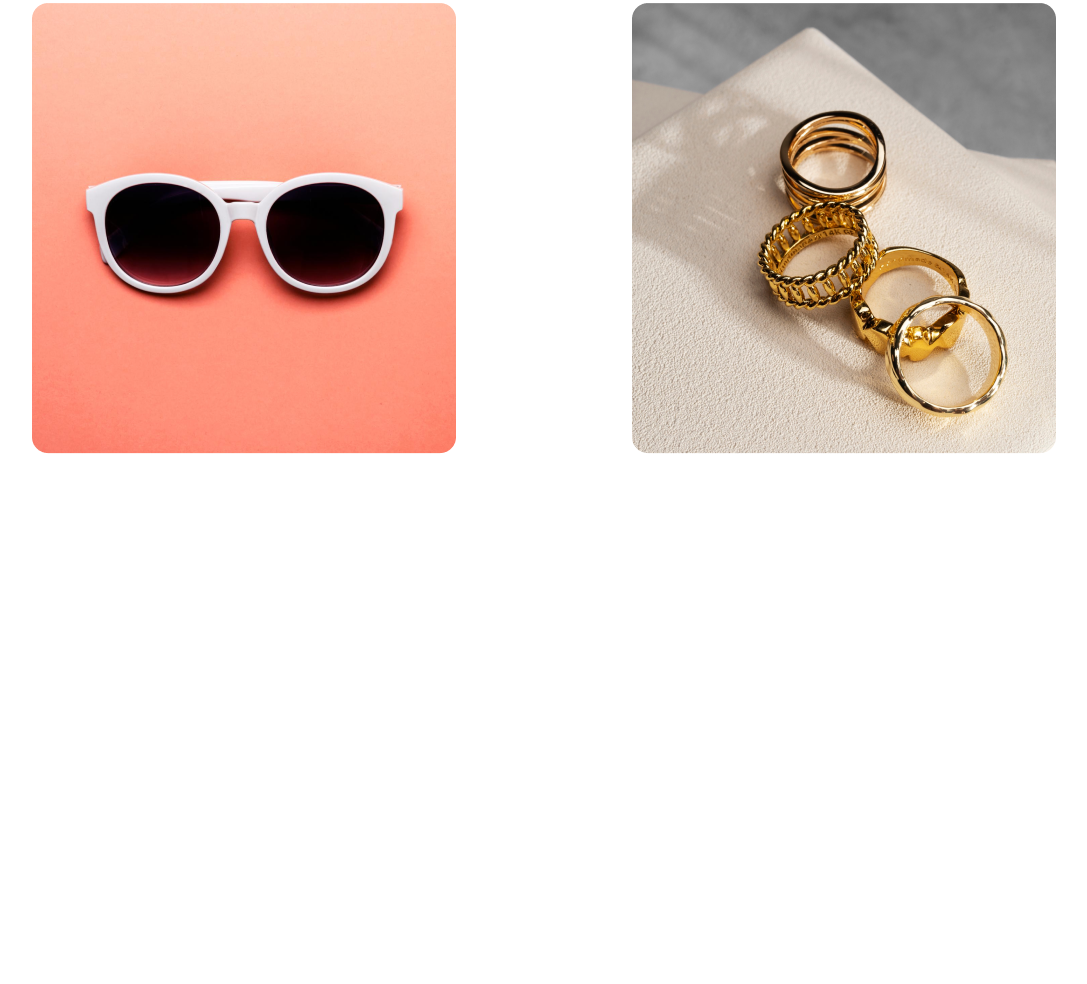
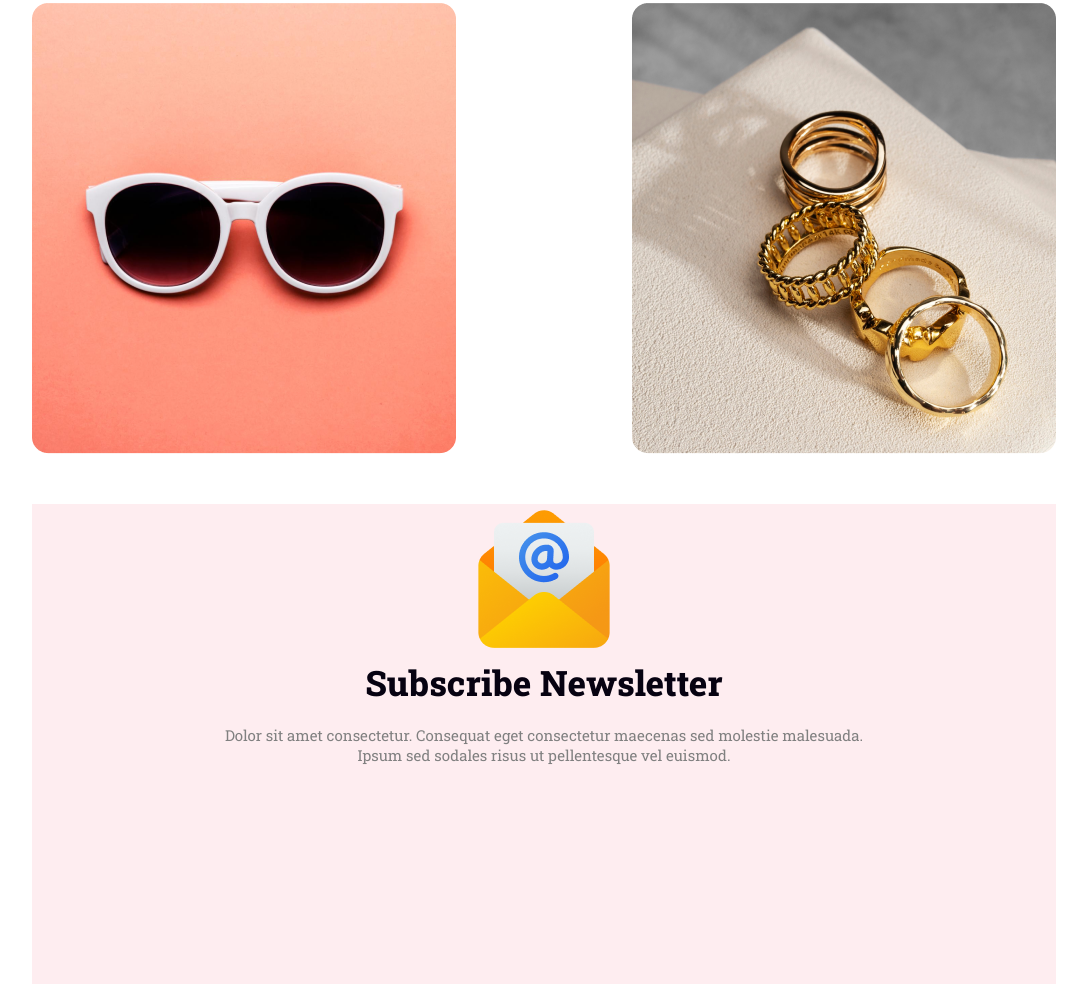
Before and after one commit to Samriddhadewan/assignment1-new-year-new-mission, a plain HTML site: page index.html in a window 1280 px wide. Shown: the part 3777-4761 px from the top of the page, without its empty margins (96-1183 px from the left). Before the commit the page ends 4231 px from the top, so only its background shows below. Drawn offline with Linux system fonts and the light colour scheme.

Commit message:
news letter section on goin

```diff
--- a/index.html
+++ b/index.html
@@ -65,6 +65,13 @@
             <img src="./resources/Rectangle 7.png" alt="">
             <img src="./resources/Rectangle 8.png" alt="">
         </div>
+    </div>
+    <div class="subscribe">
+        <div class="subscribe-container">
+            <img src="./resources/Group 61.png" alt="">
+            <p class="comming-soon">Subscribe Newsletter</p>
+            <p class="subscribe-des">Dolor sit amet consectetur. Consequat eget consectetur maecenas sed molestie malesuada. <br> Ipsum sed sodales risus ut pellentesque vel euismod. </p>
+        </div>
 
     </div>
 </body>
--- a/style.css
+++ b/style.css
@@ -156,3 +156,21 @@ header{
     gap: 20px;
     margin-top: 20px;
 }
+/* subscribe section styles here  */
+.subscribe{
+    width: 80%;
+    margin: 0 auto;
+    background-color: #FEEDF0;
+    height: 60vh;
+    margin-top: 50px;
+}
+.subscribe-des{
+    color: grey;
+    font-size: 15px;
+    font-family: "Roboto Slab", serif;
+
+}
+.subscribe-container{
+    text-align: center;
+
+}
```
